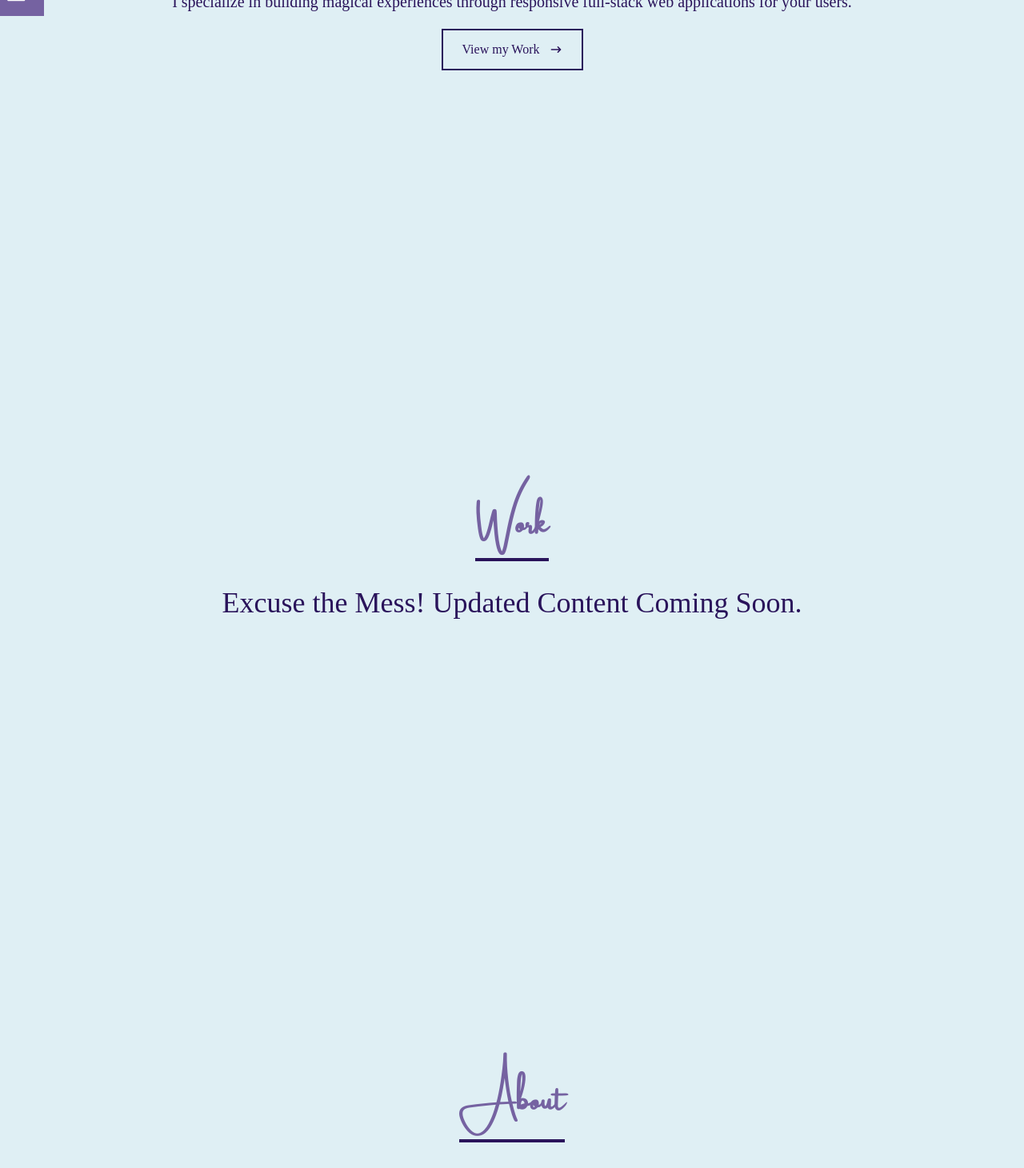
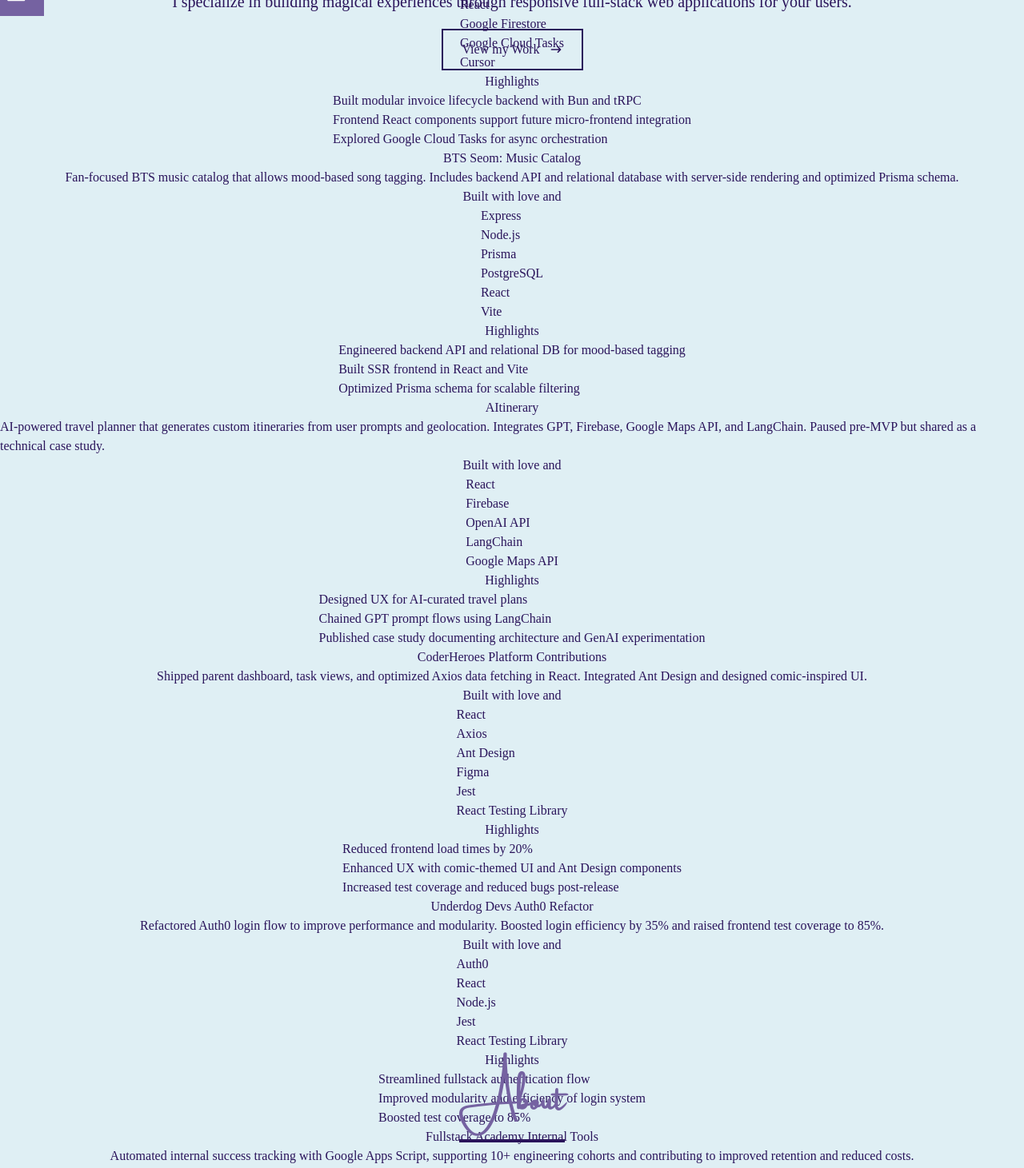
Before and after one commit to JessWillCode/jess-portfolio, a React (Create React App) app: page / in a window 1280 px wide. Shown: the part 500-1961 px from the top of the page at 80% size. Built offline with nearby package versions, Linux system fonts and the light colour scheme.

Commit message:
created Project component to map over in work.jsx to render projects and project information - still needs styling

```diff
--- /dev/null
+++ b/src/components/Project.jsx
@@ -0,0 +1,24 @@
+
+export const Project = (props) => {
+    const { project } = props;
+    return (
+            <section className='flex flex-col justify-center items-center w-full h-full'>
+                <h2>{project.title}</h2>
+                <h3>{project.description}</h3>
+                <h3>Built with love and</h3>
+                <div key={project.title}>
+                    <ul>
+                        {project.tech_stack.map(tech => (<li>{tech}</li>))}
+                    </ul>
+                </div>
+                <h3>Highlights</h3>
+                <div key={project.title}>
+                    <ul>
+                        {project.highlights.map(bullet => (<li>{bullet}</li>))}
+                    </ul>
+                </div>
+            </section>
+    )
+}
+
+export default Project;
--- a/src/components/Work.jsx
+++ b/src/components/Work.jsx
@@ -1,11 +1,16 @@
-import React from 'react';
+import Project from "./Project";
+import projects from "../projects";
 
 const Work = () => {
   return (
     <div name='work' className='w-full md:h-screen'>
           <div className='flex flex-col justify-center items-center w-full h-full'>
             <p className='text-4xl text-[#7562a1] font-[Amsterdam4] font-bold inline border-b-4 border-[#2a145b] pb-8'>Work</p>
-            <p className='text-4xl pt-8'>Excuse the Mess! Updated Content Coming Soon.</p>
+              {
+                  projects.map(project => (
+                      <Project key={project.title} project={project} />
+                  ))
+              }
         </div>
     </div>
   )
--- /dev/null
+++ b/src/projects.js
@@ -0,0 +1,110 @@
+const projects = [{
+"title": "Invoice Genie",
+"status": "In Progress",
+"description": "Billing-focused fullstack project exploring Cursor, Bun, tRPC, and GCP integration. Building backend services to manage invoice lifecycle such as creation, status updates, and reminders. Frontend in React with modular components and Firestore for data persistence.",
+"tech_stack": [
+"Bun",
+"TypeScript",
+"tRPC",
+"React",
+"Google Firestore",
+"Google Cloud Tasks",
+"Cursor"
+],
+"highlights": [
+"Built modular invoice lifecycle backend with Bun and tRPC",
+"Frontend React components support future micro-frontend integration",
+"Explored Google Cloud Tasks for async orchestration"
+]
+},
+{
+"title": "BTS Seom: Music Catalog",
+"status": "Deployed Backend",
+"description": "Fan-focused BTS music catalog that allows mood-based song tagging. Includes backend API and relational database with server-side rendering and optimized Prisma schema.",
+"tech_stack": [
+"Express",
+"Node.js",
+"Prisma",
+"PostgreSQL",
+"React",
+"Vite"
+],
+"highlights": [
+"Engineered backend API and relational DB for mood-based tagging",
+"Built SSR frontend in React and Vite",
+"Optimized Prisma schema for scalable filtering"
+],
+"links": {
+"deployed_site": "Deployed Site",
+"github_repo": "GitHub Repo"
+}
+},
+{
+"title": "AItinerary",
+"status": "Case Study",
+"description": "AI-powered travel planner that generates custom itineraries from user prompts and geolocation. Integrates GPT, Firebase, Google Maps API, and LangChain. Paused pre-MVP but shared as a technical case study.",
+"tech_stack": [
+"React",
+"Firebase",
+"OpenAI API",
+"LangChain",
+"Google Maps API"
+],
+"highlights": [
+"Designed UX for AI-curated travel plans",
+"Chained GPT prompt flows using LangChain",
+"Published case study documenting architecture and GenAI experimentation"
+]
+},
+{
+"title": "CoderHeroes Platform Contributions",
+"status": "Shipped",
+"description": "Shipped parent dashboard, task views, and optimized Axios data fetching in React. Integrated Ant Design and designed comic-inspired UI.",
+"tech_stack": [
+"React",
+"Axios",
+"Ant Design",
+"Figma",
+"Jest",
+"React Testing Library"
+],
+"highlights": [
+"Reduced frontend load times by 20%",
+"Enhanced UX with comic-themed UI and Ant Design components",
+"Increased test coverage and reduced bugs post-release"
+]
+},
+{
+"title": "Underdog Devs Auth0 Refactor",
+"status": "Complete",
+"description": "Refactored Auth0 login flow to improve performance and modularity. Boosted login efficiency by 35% and raised frontend test coverage to 85%.",
+"tech_stack": [
+"Auth0",
+"React",
+"Node.js",
+"Jest",
+"React Testing Library"
+],
+"highlights": [
+"Streamlined fullstack authentication flow",
+"Improved modularity and efficiency of login system",
+"Boosted test coverage to 85%"
+]
+},
+{
+"title": "Fullstack Academy Internal Tools",
+"status": "Live",
+"description": "Automated internal success tracking with Google Apps Script, supporting 10+ engineering cohorts and contributing to improved retention and reduced costs.",
+"tech_stack": [
+"Google Apps Script",
+"Google Sheets",
+"Slack API"
+],
+"highlights": [
+"Automated learner tracking across 10+ cohorts",
+"Enabled data-driven academic support strategy",
+"Contributed to 91% retention and 16% instructional cost rate"
+]
+}]
+
+export default projects;
```
